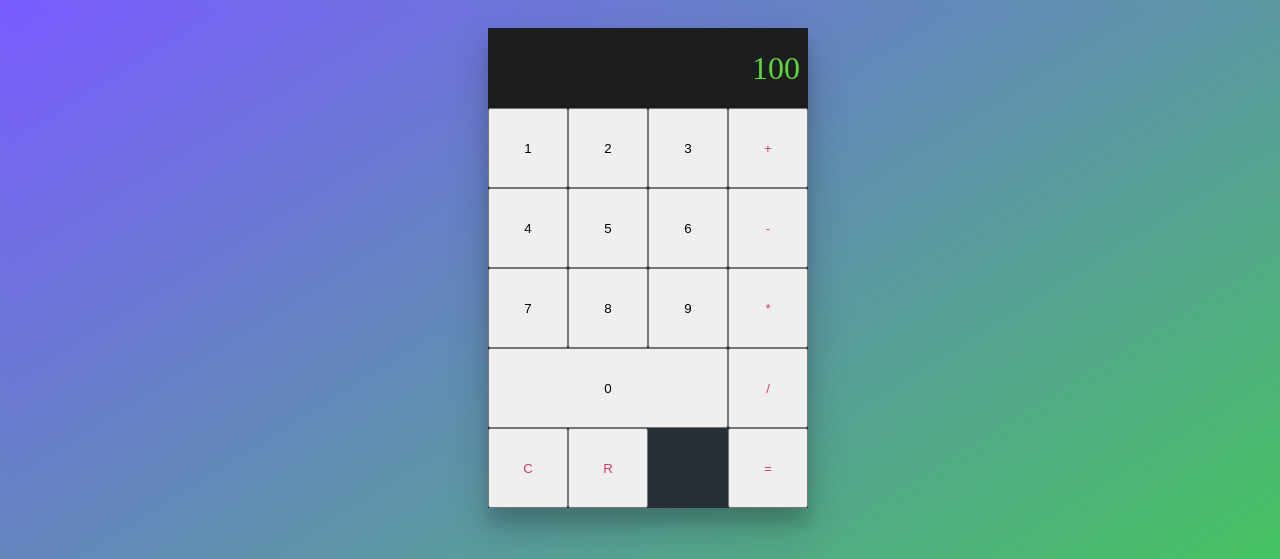
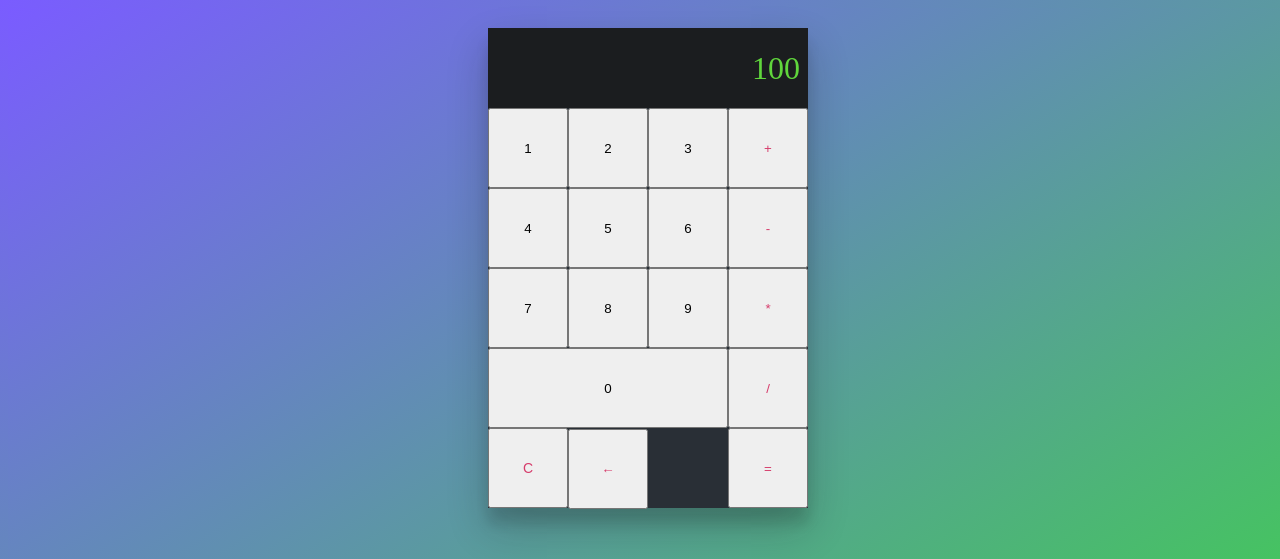
Before and after one commit to FelipeP92/Calc-App, a React (Create React App) app: page / in a window 1280 px wide. Shown: the top 559 px of the page. Built offline with nearby package versions, Linux system fonts and the light colour scheme.

Commit message:
created functions and numbers components, applied function map

```diff
--- a/src/App.jsx
+++ b/src/App.jsx
@@ -2,8 +2,10 @@
 import React from 'react';
 import Results from './components/Results';
 import "./App.css"
-import Button from './components/Button';
 import MathOperation from './components/MathOperation';
+import Functions from './components/Funcitons';
+import Numbers from './components/Numbers';
+
 
 
 //generation of component
@@ -11,7 +13,7 @@ import MathOperation from './components/MathOperation';
 export const App = () => {
 
 
-  const clickHandler = (text) => console.log(text)
+
 
 
 
@@ -19,28 +21,16 @@ export const App = () => {
     <div>
       <main className='react-calculator'>
         <Results value={"100"} />
-        <div className="numbers">
-          <Button text='1' clickHandler={clickHandler} />
-          <Button text='2' clickHandler={clickHandler} />
-          <Button text='3' clickHandler={clickHandler} />
-          <Button text='4' clickHandler={clickHandler} />
-          <Button text='5' clickHandler={clickHandler} />
-          <Button text='6' clickHandler={clickHandler} />
-          <Button text='7' clickHandler={clickHandler} />
-          <Button text='8' clickHandler={clickHandler} />
-          <Button text='9' clickHandler={clickHandler} />
-          <Button text='0' clickHandler={clickHandler} />
+        <Numbers onClickNumbers={number => console.log(number)}/>
+        <Functions
+          onContentClear={() => console.log('clear')}
+          onDelete={() => console.log('delete')}
+        />
 
-        </div>
-        <div className="functions">
-          <button>C</button>
-          <button>R</button>
-        </div>
-        <div className="math-operations">
-          <MathOperation
-          onClickOperation = {operation => console.log('operation:', operation)}
-          onClickEqual = {equal => console.log ('equal:',equal)}/>
-        </div>
+        <MathOperation
+          onClickOperation={operation => console.log('operation:', operation)}
+          onClickEqual={equal => console.log('equal:', equal)} />
+
       </main>
 
     </div>
--- /dev/null
+++ b/src/components/Button/Button.css
@@ -0,0 +1,4 @@
+.button-long-text {
+    font-size: 14px;
+
+}
--- a/src/components/Button.jsx
+++ b/src/components/Button/Button.jsx
@@ -1,5 +1,6 @@
 import React from 'react';
 import PropTypes from 'prop-types'
+import './Button.css'
 
 const Button = ({ type, text, clickHandler }) => {
     return (
--- /dev/null
+++ b/src/components/Funcitons.jsx
@@ -0,0 +1,17 @@
+import React from 'react';
+import PropTypes from 'prop-types'
+import Button from './Button/Button';
+
+const Functions = ({onContentClear, onDelete}) => (
+    <section className='functions'>
+        <Button type='button-long-text' text='C'clickHandler={onContentClear}/>
+        <Button  text='&larr;'clickHandler={onDelete}/>
+    </section>
+);
+
+Functions.propTypes = {
+    onContentClear: PropTypes.func.isRequired,
+    onDelete: PropTypes.func.isRequired
+}
+
+export default Functions;
--- a/src/components/MathOperation.jsx
+++ b/src/components/MathOperation.jsx
@@ -1,10 +1,10 @@
 import React from 'react';
-import Button from './Button';
+import Button from './Button/Button';
 import PropTypes from 'prop-types'
 
 
 const MathOperation = ({ onClickOperation, onClickEqual }) => (
-    <section className="math-operation">
+    <section className="math-operations">
         <Button text='+' clickHandler={onClickOperation} />
         <Button text='-' clickHandler={onClickOperation} />
         <Button text='*' clickHandler={onClickOperation} />
--- /dev/null
+++ b/src/components/Numbers.jsx
@@ -0,0 +1,30 @@
+import React from 'react';
+import PropTypes from 'prop-types';
+import Button from './Button/Button';
+
+
+//DRY dont repeat
+
+const numbers =  [1, 2, 3, 4, 5, 6, 7, 8, 9, 0]
+
+const renderButton = onClickNumbers => {
+   //<Button text='1' clickHandler={onClickNumbers} />
+
+   return numbers.map(number => (
+    <Button key={number} text={number.toString()} clickHandler={onClickNumbers} />
+   ))
+}
+
+
+const Numbers = ({ onClickNumbers }) => (
+  <section className='numbers'>
+    {renderButton(onClickNumbers)}
+  </section>
+);
+
+Numbers.propTypes = {
+  onClickNumbers: PropTypes.func.isRequired
+
+}
+
+export default Numbers;
```
